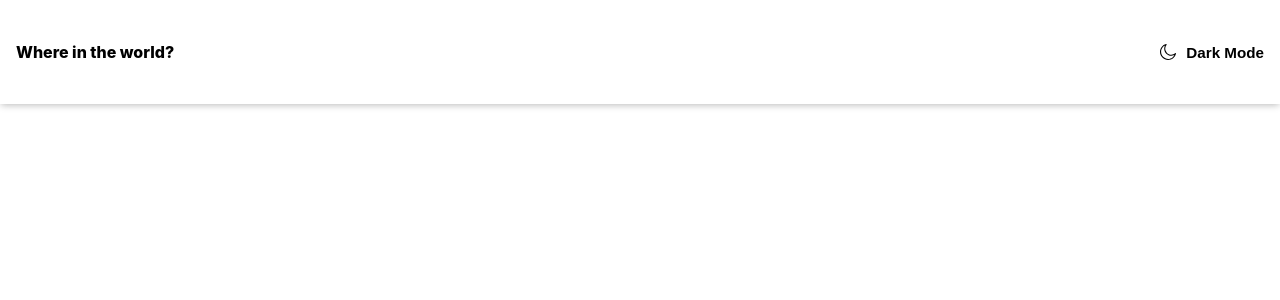
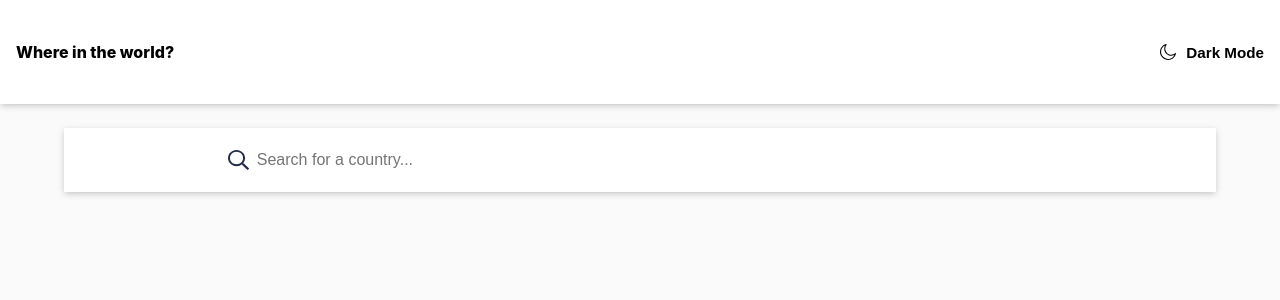
Before and after one commit to patrykj369/countries-api, a React (Create React App) app: page / in a window 1280 px wide. Shown: the top 300 px of the page. Built offline with nearby package versions, Linux system fonts and the light colour scheme.

Commit message:
finished searchbar

```diff
--- a/src/components/MainPage/MainPage.tsx
+++ b/src/components/MainPage/MainPage.tsx
@@ -2,19 +2,35 @@ import React, {FC} from 'react';
 import styled from 'styled-components';
 
 import {device} from './../../styledHelpers/deviceWidth';
+import {colors} from './../../styledHelpers/colors';
 import { Navbar } from '../Navbar/Navbar';
+import { Searchbar} from '../Searchbar/Searchbar';
 
 const MyComponent = styled.div`
     min-height: 100vh;
     margin: 0 auto;
+    background-color: ${colors.veryLightGrayLM};
     @media ${device.mobileS}{
     }
+
+    .searchbar{
+        width: 100vw;
+        display: flex;
+        justify-content: center;
+        margin-top: 1.5rem;
+    }
 `;
+
 
 export const MainPage: FC = () => {
     return (
         <MyComponent>
             <Navbar/>
+
+            <div className="searchbar">
+                <Searchbar/>
+            </div>
+
         </MyComponent>
     )
 }
--- a/src/components/Searchbar/Searchbar.tsx
+++ b/src/components/Searchbar/Searchbar.tsx
@@ -1,8 +1,37 @@
 import React, {FC} from 'react';
 import styled from 'styled-components';
+import { fontSize } from '../../styledHelpers/fontSize';
+import {colors} from './../../styledHelpers/colors';
+
+const Wrapper = styled.div`
+    height: 8vh;
+    width: 90vw;
+    display: flex;
+    justify-content: center;
+    align-items: center;
+    padding: 0 .5rem;
+    border: none;
+    box-shadow: 0px 2px 7px -1px rgb(185, 185, 185);
+    background-color: ${colors.whiteDMLM};
+
+    input {
+        height: 7.8vh;
+        width: 70%;
+        font-size: ${fontSize[16]};
+        border: none;
+    }
+
+    img {
+        height: 1.3rem;
+        margin-right: .5rem;
+    }
+`;
 
 export const Searchbar: FC = () => {
     return(
-
+        <Wrapper>
+            <img src="./icons/search.svg" alt="searchbar"/>
+            <input type="text" placeholder="Search for a country..."></input>
+        </Wrapper>
     )
 }
```
Also changed, not shown: public/icons/search.svg (added).
